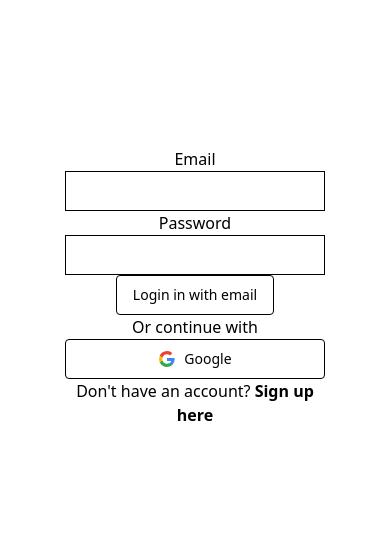
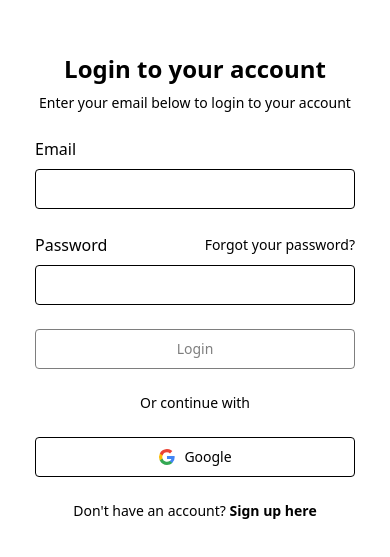
Before and after one commit to DevNik14/budget-buddy-ai, a React (Vite) app: page /login in a window 390 px wide. Shown: the part 167-724 px from the top of the page. Built offline with nearby package versions, Linux system fonts and the light colour scheme; no server answers.

Commit message:
style(login): improve layout, responsiveness, and accessibility (#64)

```diff
--- a/src/pages/Login/LoginForm.tsx
+++ b/src/pages/Login/LoginForm.tsx
@@ -1,8 +1,9 @@
-import { useState } from "react";
+import { ComponentPropsWithoutRef, useState } from "react";
 
 import { Link, useNavigate } from "react-router-dom";
 import { useForm, Controller, SubmitHandler } from "react-hook-form";
 
+import { cn } from "@/lib/utils";
 import { Button } from "@/components/ui/button";
 import { Input } from "@/components/ui/input";
 import { GoolgeSvg } from "@/assets/google";
@@ -16,7 +17,10 @@ type Inputs = {
   password: string;
 };
 
-export default function LoginForm(): React.JSX.Element {
+export default function LoginForm({
+  className,
+  ...props
+}: ComponentPropsWithoutRef<"form">): React.JSX.Element {
   const user = useAuth();
   const navigate = useNavigate();
   const [message, setMessage] = useState("");
@@ -60,15 +64,22 @@ export default function LoginForm(): React.JSX.Element {
 
   return (
     <>
-      <main>
-        <div className="grid grid-cols-1 md:grid-cols-2">
-          <div className="bg-[#0047AB]"></div>
-          <div className="flex flex-col justify-center items-center h-screen w-full">
       <div className="h-12 mb-4">
         {error !== "" && <ErrorAuthMessage message={error} />}
       </div>
-            <div className="flex flex-col w-4/6 text-center gap-y-3">
-              <form onSubmit={handleSubmit(onSubmit)}>
+      <form
+        onSubmit={handleSubmit(onSubmit)}
+        className={cn("flex flex-col gap-6", className)}
+        {...props}
+      >
+        <div className="flex flex-col items-center gap-2 text-center">
+          <h1 className="text-2xl font-bold">Login to your account</h1>
+          <p className="text-balance text-sm text-muted-foreground">
+            Enter your email below to login to your account
+          </p>
+        </div>
+        <div className="grid gap-6">
+          <div className="grid gap-2">
             <label htmlFor="email" className="text-left">
               Email
             </label>
@@ -76,54 +87,65 @@ export default function LoginForm(): React.JSX.Element {
               name="email"
               control={control}
               render={({ field }) => (
-                    <Input className="rounder" id="email" {...field} />
+                <Input className="rounded" id="email" {...field} />
               )}
             />
+          </div>
+          <div className="grid gap-2">
+            <div className="flex items-center">
               <label htmlFor="password" className="text-left">
                 Password
               </label>
+              <Link
+                to="/login"
+                className="ml-auto text-sm underline-offset-4 hover:underline"
+              >
+                Forgot your password?
+              </Link>
+            </div>
             <Controller
               name="password"
               control={control}
               render={({ field }) => (
                 <Input
-                      className="rounder"
+                  className="rounded"
                   type="password"
                   id="password"
                   {...field}
                 />
               )}
             />
+          </div>
+        </div>
         <Button
-                  className="rounded border-solid border-black"
+          className="rounded border-solid border-black w-full"
           variant="outline"
-                  aria-disabled={disableLoginButton()}
+          disabled={disableLoginButton()}
           type="submit"
         >
-                  Login in with email
+          Login
         </Button>
-                <br />
-                <span>Or continue with</span>
-                {message !== "" && <p>{message}</p>}
+        <div className="relative text-center text-sm">
+          <span className="relative z-10 bg-background px-2 text-muted-foreground">
+            Or continue with
+          </span>
+        </div>
+      </form>
+      {message !== "" && <p className="text-center text-sm">{message}</p>}
       <Button
         onClick={googleLoginClickHandler}
-                  className="w-full rounded flex justify-items-center"
+        className="w-full rounded flex justify-items-center mb-[1.5rem] mt-[1.5rem]"
         variant="outline"
       >
         <GoolgeSvg />
         <span className="ml-2">Google</span>
       </Button>
-                <p>
+      <div className="text-center text-sm">
         Don't have an account?{" "}
         <strong>
           <Link to="/register">Sign up here</Link>
         </strong>
-                </p>
-              </form>
       </div>
-          </div>
-        </div>
-      </main>
     </>
   );
 }
--- a/src/pages/Login/index.tsx
+++ b/src/pages/Login/index.tsx
@@ -2,8 +2,21 @@ import LoginForm from "./LoginForm";
 
 export default function LoginFormPage(): React.JSX.Element {
   return (
-    <>
-      <LoginForm />
-    </>
+    <div className="grid min-h-svh lg:grid-cols-2">
+      <div className="flex flex-col gap-4 p-6 md:p-10">
+        <div className="flex flex-1 items-center justify-center">
+          <div className="w-full max-w-xs">
+            <LoginForm />
+          </div>
+        </div>
+      </div>
+      <div className="relative hidden bg-muted lg:block">
+        <img
+          src="../../../src/assets/ExpenseTracker.webp"
+          alt="Image"
+          className="absolute inset-0 h-full w-full object-cover dark:brightness-[0.2] dark:grayscale"
+        />
+      </div>
+    </div>
   );
 }
```
Also changed, not shown: src/assets/ExpenseTracker.webp (added). Lines whose indentation alone changed are shown as unchanged.
